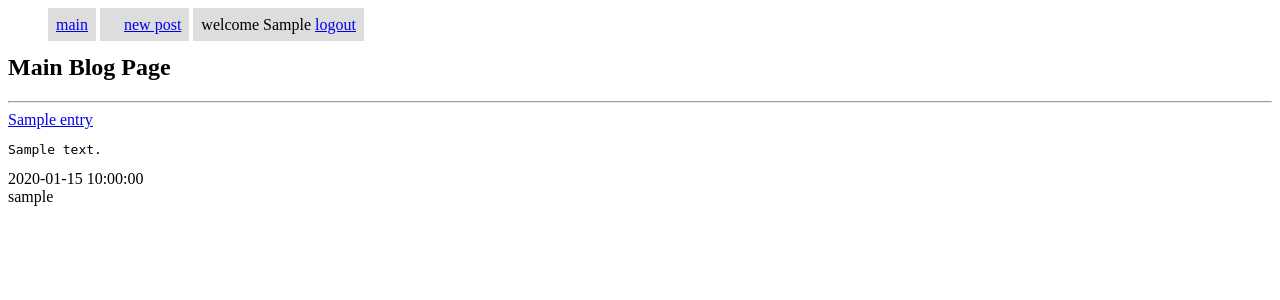
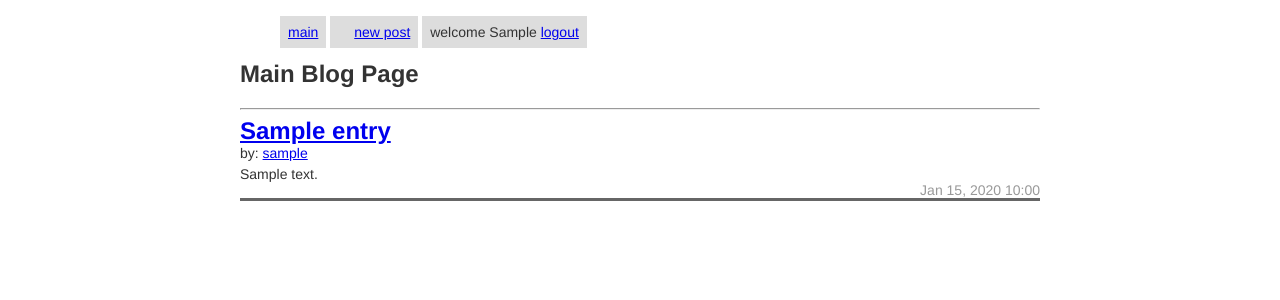
Before and after one commit to r987r/blog-rahul, a Python web app: template templates/main.html in a window 1280 px wide. Shown: the top 300 px of the page. Run offline with Jinja, Linux system fonts and the light colour scheme; the template is opened without the code that fills it: most values are stand-ins (such as "Sample title", 1, 10 or a date in 2020).

Commit message:
fix templates to use main.css

```diff
--- a/app.yaml
+++ b/app.yaml
@@ -9,6 +9,9 @@ handlers:
   static_files: favicon.ico
   upload: favicon\.ico
 
+- url: /css
+  static_dir: css
+
 - url: .*
   script: main.app
 
--- /dev/null
+++ b/css/main.css
@@ -0,0 +1,88 @@
+body {
+    font-family: Helvetica, Arial, sans-serif;
+    font-size: 14px;
+
+    width: 800px;
+    margin: 0 auto;
+    padding: 10px;
+    color: #333;
+}
+
+h2 {
+    font-size: 24px;
+    font-weight: bold;
+    margin-bottom: 20px;
+}
+
+.nav {
+    display: inline;
+    background-color: #dddddd;
+    padding: 8px;
+}
+
+.error {
+    color: red;
+}
+
+label {
+  display: block;
+  font-size: 20px;
+}
+
+label + label {
+    margin-top: 20px;
+}
+
+input[type=text] {
+    width: 500px;
+    font-size: 20px;
+    padding: 2px;
+    font-family: monospace;
+}
+
+textarea {
+  width: 500px;
+  height: 400px;
+  font-size: 17px;
+  font-family: monospace;
+}
+
+input[type=submit] {
+  font-size: 24px;
+}
+
+.main-title {
+    display: block;
+    color: #222;
+    font-size: 40px;
+    font-weight: bold;
+    text-align: center;
+    margin-bottom: 30px;
+    text-decoration: none;
+}
+
+.post + .post {
+    margin-top: 15px;
+}
+
+.post-heading {
+    position: relative;
+    border-bottom: 3px solid #666;
+}
+
+.post-title {
+    font-size: 24px;
+    font-weight: bold;
+}
+
+.post-date {
+    position: absolute;
+    right: 0px;
+    bottom: 0px;
+    color: #999;
+
+}
+
+.post-content {
+    margin-top: 5px;
+}
--- a/templates/base.html
+++ b/templates/base.html
@@ -2,12 +2,9 @@
 
 <html>
     <head>
+      <link type="text/css" rel="stylesheet" href="css/main.css" />
       <title>{% block title %}{% endblock %}</title>
-        <style type="text/css">
-        .label {text-align: right}
-        .error {color: red}
-        .nav { display: inline; background-color: #dddddd; padding: 8px; }
-        </style>
+
     </head>
 
     <body>
--- a/templates/main.html
+++ b/templates/main.html
@@ -6,12 +6,13 @@
     <h2>Main Blog Page</h2>
     <hr>
       {% for entry in entries %}
-        <div class ="entry">
-          <div class = "entry-title"><a href="/?uid={{entry.key().id()}}">{{entry.subject}}</a></div>
-          <pre class = "entry-body">{{entry.content}}</pre>
-          <div class = "entry-date">{{entry.created}}</div>
-          <div class = "entry-author">{{entry.username}}</div>
-        </div>
+        <div class ="post-heading">
+          <div class = "post-title"><a href="/?uid={{entry.key().id()}}">{{entry.subject}}</a></div>
+          <div class = "post-author">by: <a href="/?u={{entry.username}}">{{entry.username}}</a></div>
+          <div class = "post-content">{{entry.content | safe}}</div>
+          <div class = "post-date">{{entry.created.strftime("%b %d, %Y %H:%M")}}</div>
+          <br>
+	</div>
       {% endfor %}
     </hr>
 {% endblock %}
```
